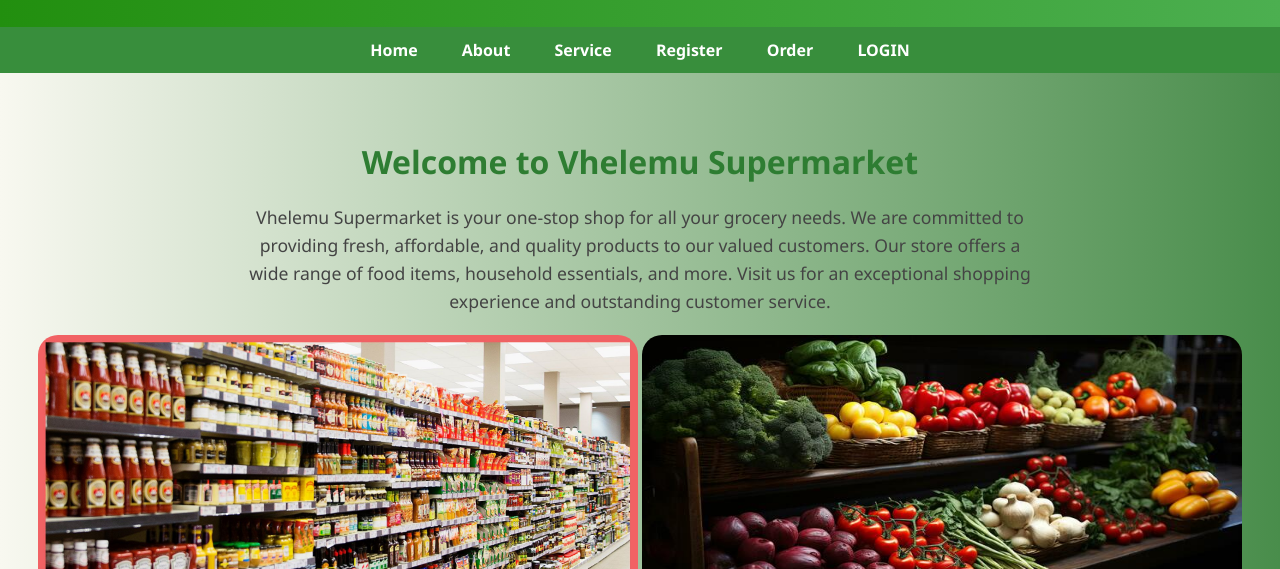
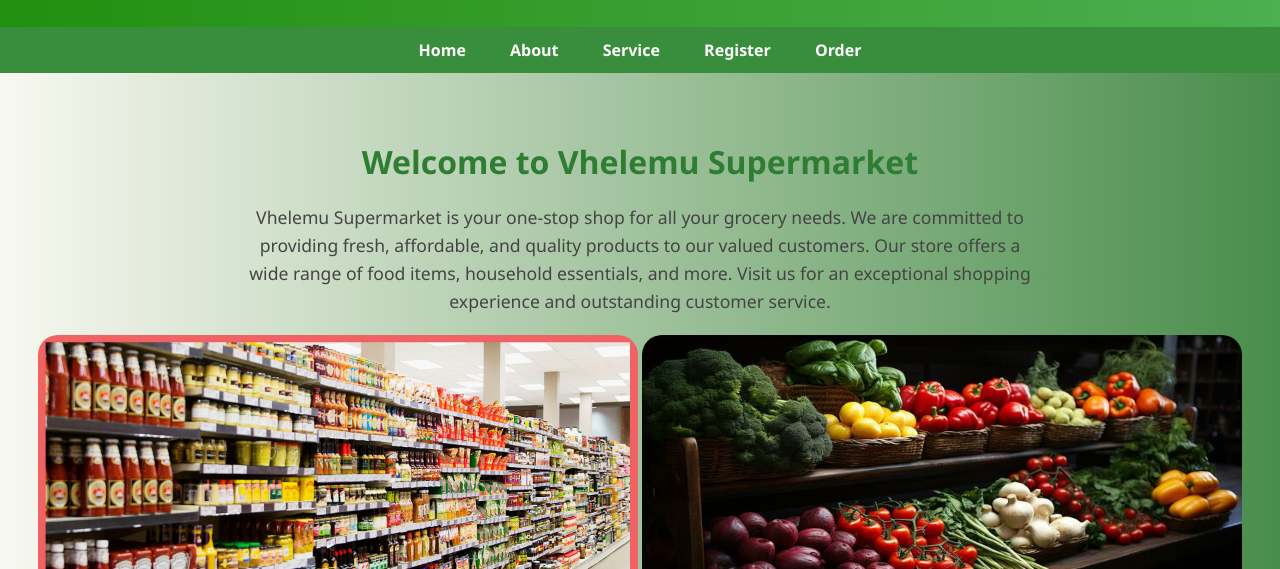
Before and after one commit to Manganye-Morgan-Frans/vhelemu-supermarket, a plain HTML site: page index.html in a window 1280 px wide. Shown: the part 231-800 px from the top of the page. Drawn offline with Linux system fonts and the light colour scheme.

Commit message:
Update index.html

```diff
--- a/index.html
+++ b/index.html
@@ -20,7 +20,6 @@
         <a href="#services">Service</a>
         <a href="Register.html">Register</a>
         <a href="Order.html">Order</a>
-        <a href="ALogin.html">LOGIN</a>
 
     </nav>
 
```
